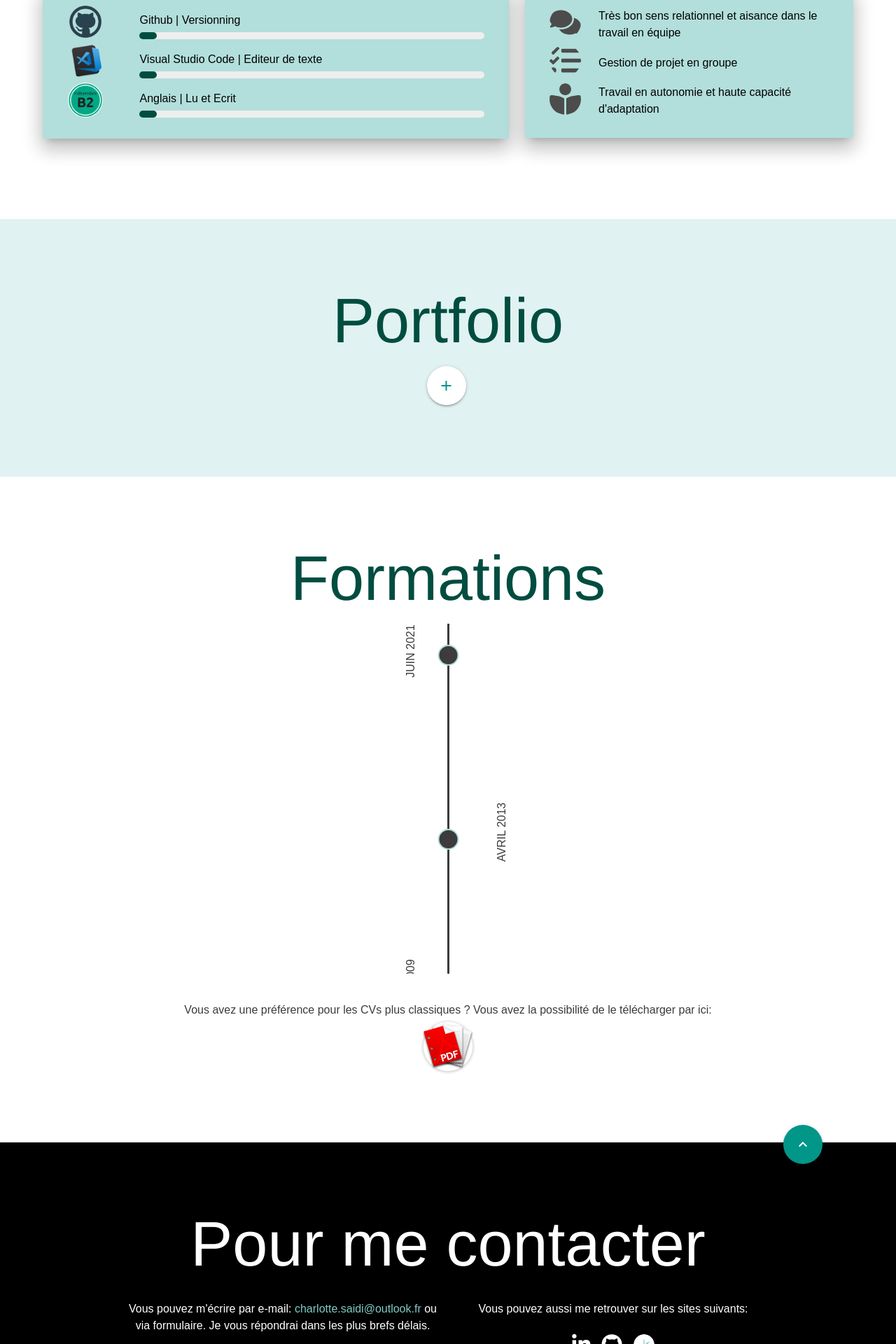
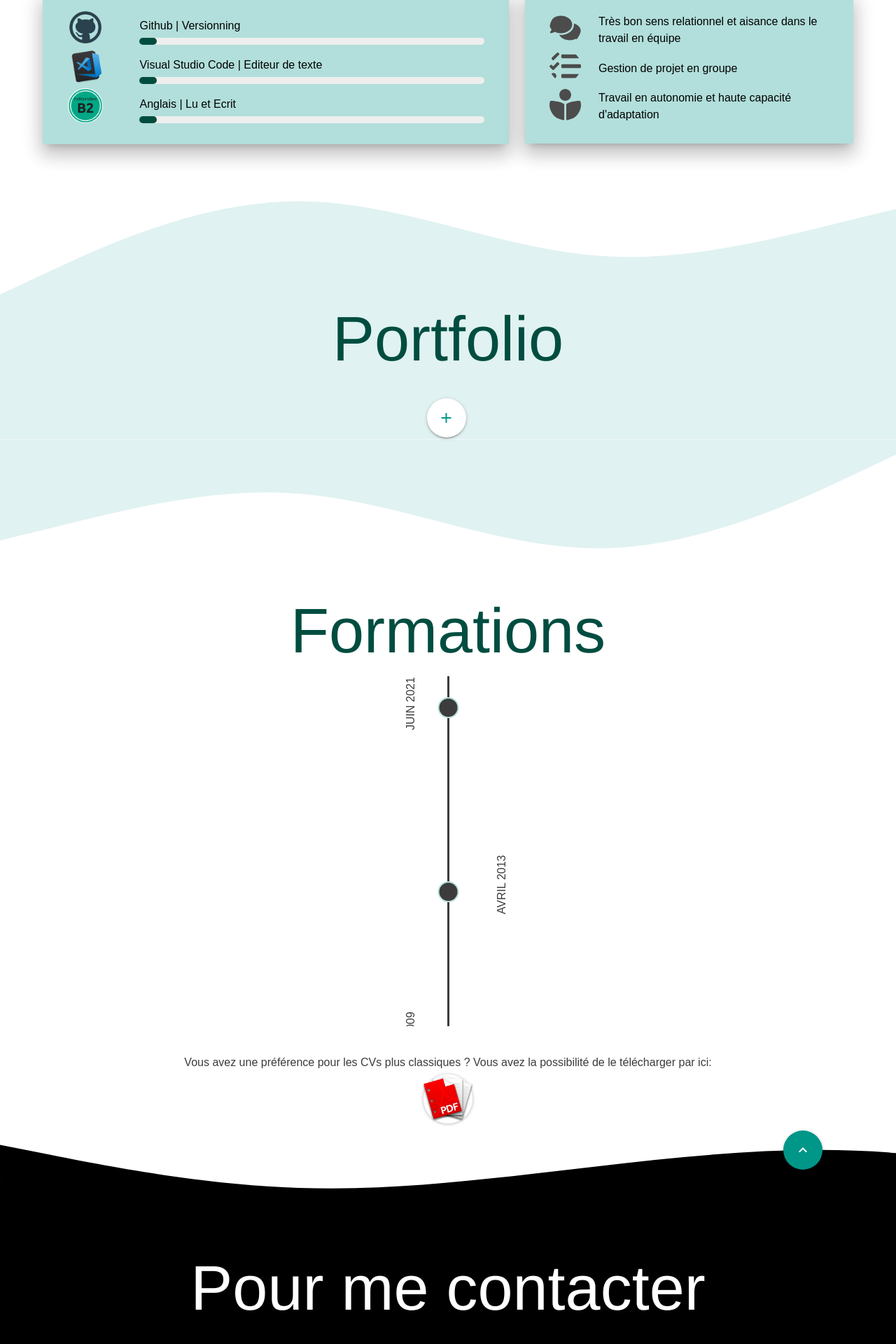
Before and after one commit to charlottesaidi/portfolio, a PHP site: page / in a window 1280 px wide. Shown: the part 1880-3800 px from the top of the page at 70% size. Run offline with PHP 8.4, Linux system fonts and the light colour scheme; some libraries are stand-ins or nearby versions; some web fonts are replaced.

Commit message:
essai wavy sections

```diff
--- a/assets/css/style.css
+++ b/assets/css/style.css
@@ -112,7 +112,7 @@
     margin-top: 20px;
 }
 .section {
-    padding: 100px 50px;
+    padding: 0 50px;
 }
 #portfolio .container, #competences .container, #formations .container {
     width: 100%;
@@ -266,6 +266,9 @@
 {
     text-align:center;
 }
+#aPropos {
+    padding-top: 100px
+}
 #aPropos .profile .img_profile {
     -o-object-fit: cover;
        object-fit: cover;
@@ -275,6 +278,9 @@
     font-weight: 600px;
     text-align: center;
     color: #fff;
+}
+#aPropos .row {
+    margin: 0
 }
 .competences {
     -webkit-box-sizing: content-box;
@@ -350,14 +356,17 @@
             align-items: center;
     font-size: 30px;
 }
+#portfolio, #contact {
+    margin-top: -10px;
+}
 #portfolio .title p {
     font-family: "Qwigley", Helvetica, sans-serif; color: #9b9797;
 }
 #portfolio .border-top.title-parts, #portfolio .border-top-right.title-parts {
     height: 6px;
 }
-#portfolio .col.competence_show_btn {
-    margin: 0;
+#portfolio .competence_show_btn {
+    margin-top: 20px;
 }
 .portfolio_blocks {
     display: none
@@ -609,7 +618,7 @@
 #contact .btn-floating {
     position: absolute;
     right: 100px;
-    top: -25px;
+    top: -130px;
     z-index: 100;
 }
 .success p {
@@ -636,7 +645,7 @@
     font-weight: bold;
 }
 .page-footer.section {
-    padding: 100px 50px 20px 50px;
+    padding: 50px 50px 20px 50px;
 }
 .page-footer.section .row {
     margin: 0
--- a/en.html
+++ b/en.html
@@ -89,6 +89,7 @@
                 </div>
                 </div>
             </div>
+            <img src="assets/images/teal_wave_down.svg" alt="">
 
             <!-- <div class="border-top"></div> -->
             <div id="competences" class="section scrollspy">
@@ -474,6 +475,7 @@
             </div>
             <!-- <div class="border-top-right"></div> -->
 
+            <img src="assets/images/teal_wave_up.svg" alt="">
             <div id="portfolio" class="teal darken-4 section scrollspy">
                 <div class="container">
                     <h6 class="competences white-text">Portfolio</h6>
@@ -719,6 +721,7 @@
 
                 </div><!--container-->
             </div>
+            <img src="assets/images/teal_wave_down.svg" alt="">
 
             <!-- <div class="border-top"></div> -->
             <div id="formations" class="section scrollspy">
@@ -793,6 +796,7 @@
             </div>
             <!-- <div class="border-top-right"></div> -->
 
+            <img src="assets/images/footer_wave_up.svg" alt="">
             <div id="contact" class="page-footer black section scrollspy">
                 <a href="#pageTop" id="btn_up" class="head-link btn-floating btn-large btn teal hide-on-small-only">
                     <i class="large material-icons">keyboard_arrow_up</i>
--- a/index.html
+++ b/index.html
@@ -89,6 +89,7 @@
                     </div>
                 </div>
             </div>
+            <img src="assets/images/wave_down.svg" alt="">
 
             <!-- <div class="border-top"></div> -->
             <div id="competences" class="section scrollspy">
@@ -475,7 +476,9 @@
             </div>
             <!-- <div class="border-top-right"></div> -->
 
+            <img src="assets/images/wave_up.svg" alt="">
             <div id="portfolio" class="teal lighten-5 section scrollspy">
+
                 <div class="container">
                     <h6 class="competences">Portfolio</h6>
                     <div class="row">
@@ -717,6 +720,7 @@
 
                 </div><!--container-->
             </div>
+            <img src="assets/images/wave_down.svg" alt="">
 
             <!-- <div class="border-top"></div> -->
             <div id="formations" class="section scrollspy">
@@ -789,6 +793,7 @@
             </div>
             <!-- <div class="border-top-right"></div> -->
 
+            <img src="assets/images/footer_wave_up.svg" alt="">
             <div id="contact" class="page-footer black section scrollspy">
                 <a href="#pageTop" id="btn_up" class="head-link btn-floating btn-large btn teal hide-on-small-only">
                     <i class="large material-icons">keyboard_arrow_up</i>
```
Also changed, not shown: assets/images/footer_wave_up.svg (added), assets/images/teal_wave_down.svg (added), assets/images/teal_wave_up.svg (added), assets/images/wave_down.svg (added), assets/images/wave_up.svg (added).
